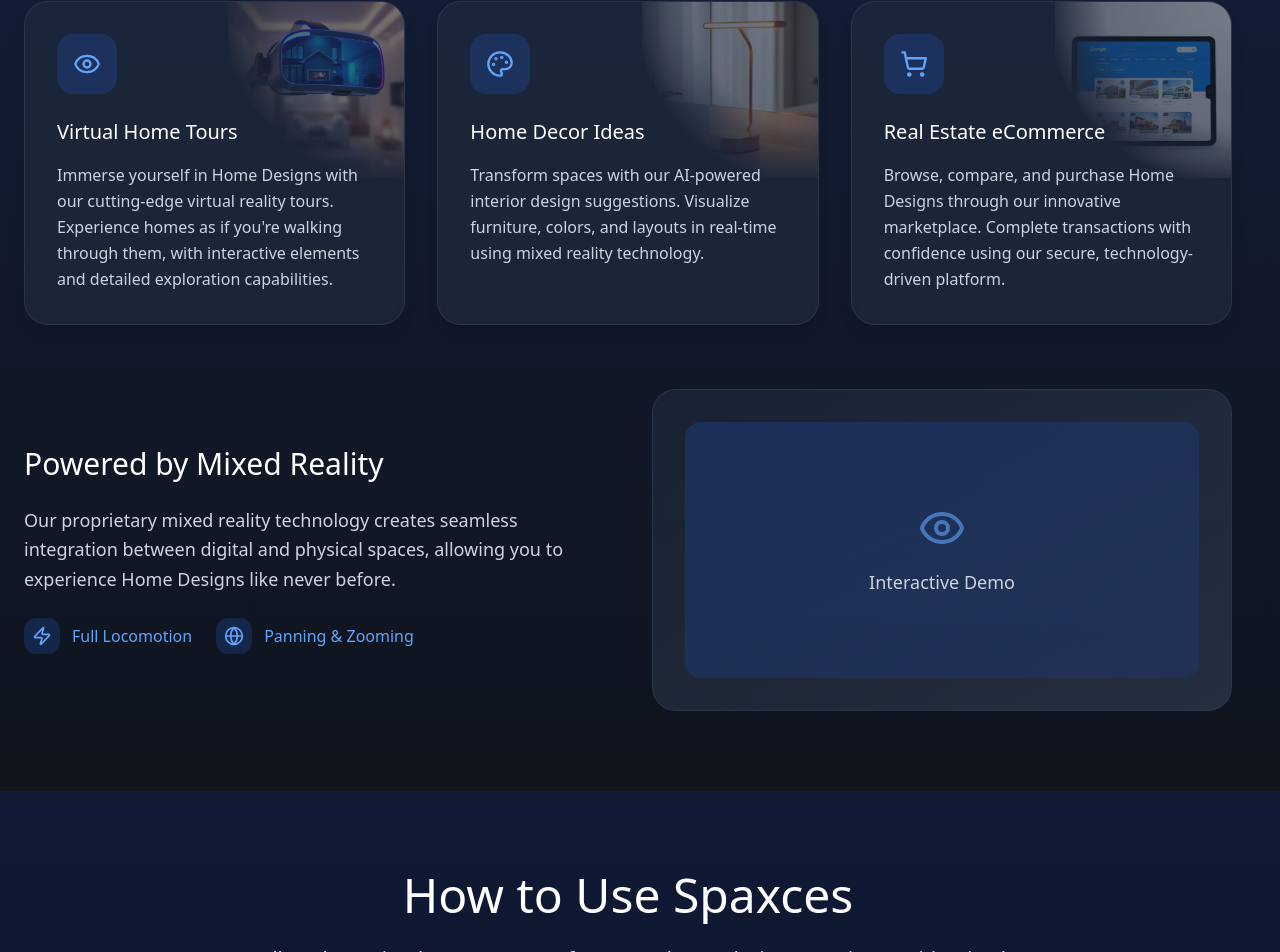
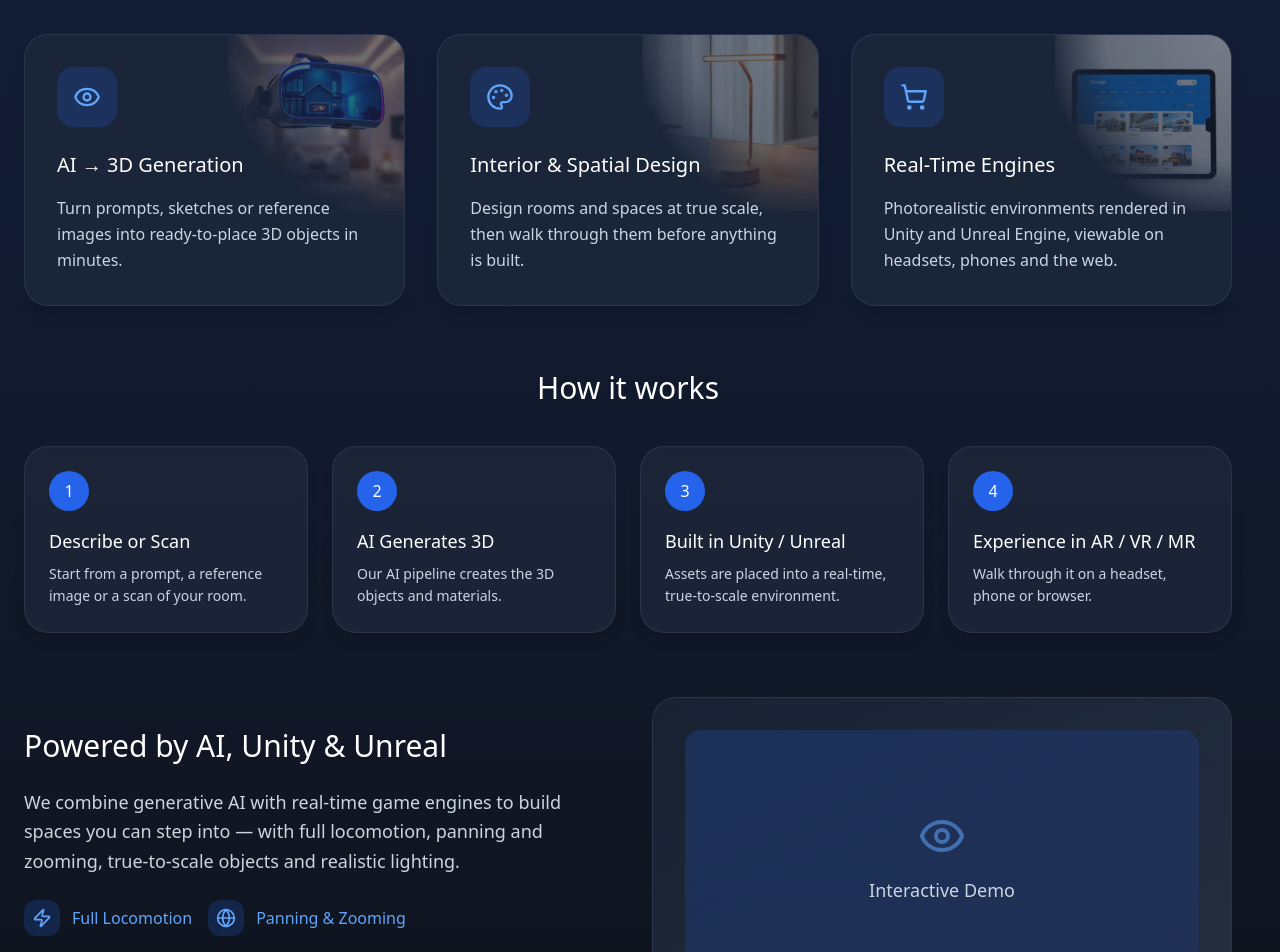
Before and after one commit to InterioXr/spaxces-website-v2, a React (Vite) app: page / in a window 1280 px wide. Shown: the part 1172-2124 px from the top of the page. Built offline with nearby package versions, Linux system fonts and the light colour scheme.

Commit message:
Changes
Co-authored-by: karanhasnochill <100081077+karanhasnochill@users.noreply.github.com>

```diff
--- a/src/pages/Index.tsx
+++ b/src/pages/Index.tsx
@@ -63,9 +63,11 @@ const Index = () => {
           <h1 className="text-xl md:text-2xl text-blue-100 mb-8 max-w-3xl mx-auto leading-relaxed font-medium">
             Regenerating Scattered Realities
           </h1>
+          <p className="text-2xl md:text-3xl text-white mb-6 max-w-3xl mx-auto font-medium leading-snug">
+            AI-generated 3D objects and spaces, experienced in Augmented, Virtual and Mixed Reality.
+          </p>
           <p className="text-lg text-slate-300 mb-6 max-w-2xl mx-auto font-normal">
-            Experience the future of Home Design exploration through immersive virtual tours,
-            innovative home decor solutions, and cutting-edge eCommerce platforms.
+            From a single idea to an immersive space — designed with AI, built in Unity &amp; Unreal Engine, and explored in MR.
           </p>
           <button className="bg-blue-600 hover:bg-blue-700 text-white px-8 py-4 rounded-full text-lg font-medium transition-all duration-200 transform hover:scale-105 shadow-lg hover:shadow-blue-500/25 elevation-2">
             Explore Spaxces
@@ -85,7 +87,7 @@ const Index = () => {
           <div className="text-center mb-16 animate-fade-in">
             <h2 className="text-5xl font-medium text-white mb-6">What is Spaxces?</h2>
             <p className="text-xl text-slate-300 max-w-3xl mx-auto leading-relaxed mb-8">
-              Spaxces is a Mixed Reality Design & eCommerce platform that bridges the gap between physical and digital home decor experiences.
+              Spaxces is a Mixed Reality platform by InterioXr Labs that uses AI to generate 3D objects and environments, then places them in the real world (AR), a fully virtual one (VR), or a blend of both (MR).
             </p>
             <button className="bg-blue-600 hover:bg-blue-700 text-white px-8 py-4 rounded-full text-lg font-medium transition-all duration-200 transform hover:scale-105 shadow-lg hover:shadow-blue-500/25 elevation-2">
               Launch Spaxces
@@ -105,8 +107,8 @@ const Index = () => {
                 <div className="inline-flex p-4 rounded-2xl bg-blue-600/20 text-blue-400 mb-6 group-hover:bg-blue-600/30 transition-colors duration-200">
                   <Eye size={28} />
                 </div>
-                <h3 className="text-xl font-medium text-white mb-4">Virtual Home Tours</h3>
-                <p className="text-slate-300 leading-relaxed">Immerse yourself in Home Designs with our cutting-edge virtual reality tours. Experience homes as if you're walking through them, with interactive elements and detailed exploration capabilities.</p>
+                <h3 className="text-xl font-medium text-white mb-4">AI → 3D Generation</h3>
+                <p className="text-slate-300 leading-relaxed">Turn prompts, sketches or reference images into ready-to-place 3D objects in minutes.</p>
               </div>
             </div>
 
@@ -122,8 +124,8 @@ const Index = () => {
                 <div className="inline-flex p-4 rounded-2xl bg-blue-600/20 text-blue-400 mb-6 group-hover:bg-blue-600/30 transition-colors duration-200">
                   <Palette size={28} />
                 </div>
-                <h3 className="text-xl font-medium text-white mb-4">Home Decor Ideas</h3>
-                <p className="text-slate-300 leading-relaxed">Transform spaces with our AI-powered interior design suggestions. Visualize furniture, colors, and layouts in real-time using mixed reality technology.</p>
+                <h3 className="text-xl font-medium text-white mb-4">Interior &amp; Spatial Design</h3>
+                <p className="text-slate-300 leading-relaxed">Design rooms and spaces at true scale, then walk through them before anything is built.</p>
               </div>
             </div>
 
@@ -139,20 +141,37 @@ const Index = () => {
                 <div className="inline-flex p-4 rounded-2xl bg-blue-600/20 text-blue-400 mb-6 group-hover:bg-blue-600/30 transition-colors duration-200">
                   <ShoppingCart size={28} />
                 </div>
-                <h3 className="text-xl font-medium text-white mb-4">Real Estate eCommerce</h3>
-                <p className="text-slate-300 leading-relaxed">Browse, compare, and purchase Home Designs through our innovative marketplace. Complete transactions with confidence using our secure, technology-driven platform.</p>
+                <h3 className="text-xl font-medium text-white mb-4">Real-Time Engines</h3>
+                <p className="text-slate-300 leading-relaxed">Photorealistic environments rendered in Unity and Unreal Engine, viewable on headsets, phones and the web.</p>
               </div>
             </div>
           </div>
 
+          <div className="text-center mb-10">
+            <h3 className="text-3xl font-medium text-white">How it works</h3>
+          </div>
+          <div className="grid grid-cols-1 md:grid-cols-2 lg:grid-cols-4 gap-6 mb-16">
+            {[
+              ["Describe or Scan", "Start from a prompt, a reference image or a scan of your room."],
+              ["AI Generates 3D", "Our AI pipeline creates the 3D objects and materials."],
+              ["Built in Unity / Unreal", "Assets are placed into a real-time, true-to-scale environment."],
+              ["Experience in AR / VR / MR", "Walk through it on a headset, phone or browser."],
+            ].map(([title, text], i) => (
+              <div key={title} className="p-6 rounded-3xl bg-slate-800/80 backdrop-blur-sm shadow-lg border border-slate-700/60 hover:border-blue-500/50 transition-all duration-300">
+                <div className="w-10 h-10 mb-4 rounded-full bg-blue-600 text-white flex items-center justify-center font-medium">{i + 1}</div>
+                <h3 className="text-lg font-medium text-white mb-2">{title}</h3>
+                <p className="text-slate-300 text-sm leading-relaxed">{text}</p>
+              </div>
+            ))}
+          </div>
+
           <div className="grid md:grid-cols-2 gap-12 items-center">
             <div className="space-y-6">
-              <h3 className="text-3xl font-medium text-white">Powered by Mixed Reality</h3>
+              <h3 className="text-3xl font-medium text-white">Powered by AI, Unity &amp; Unreal</h3>
               <p className="text-slate-300 text-lg leading-relaxed">
-                Our proprietary mixed reality technology creates seamless integration between digital and physical spaces,
-                allowing you to experience Home Designs like never before.
+                We combine generative AI with real-time game engines to build spaces you can step into — with full locomotion, panning and zooming, true-to-scale objects and realistic lighting.
               </p>
-              <div className="flex space-x-6">
+              <div className="flex flex-wrap gap-4">
                 <div className="flex items-center space-x-3 text-blue-400">
                   <div className="p-2 bg-blue-600/20 rounded-xl">
                     <Zap size={20} />
@@ -164,6 +183,18 @@ const Index = () => {
                     <Globe size={20} />
                   </div>
                   <span className="font-medium">Panning & Zooming</span>
+                </div>
+                <div className="flex items-center space-x-3 text-blue-400">
+                  <div className="p-2 bg-blue-600/20 rounded-xl">
+                    <Palette size={20} />
+                  </div>
+                  <span className="font-medium">AI Asset Generation</span>
+                </div>
+                <div className="flex items-center space-x-3 text-blue-400">
+                  <div className="p-2 bg-blue-600/20 rounded-xl">
+                    <Eye size={20} />
+                  </div>
+                  <span className="font-medium">Unity / Unreal</span>
                 </div>
               </div>
             </div>
@@ -186,7 +217,7 @@ const Index = () => {
           <div className="text-center mb-16 animate-fade-in">
             <h2 className="text-5xl font-medium text-white mb-6">How to Use Spaxces</h2>
             <p className="text-xl text-slate-300 max-w-3xl mx-auto leading-relaxed">
-              Follow these simple steps to transform your home design experience with mixed reality.
+              Follow these simple steps to design and explore spaces with AI and Mixed Reality.
             </p>
           </div>
 
@@ -250,8 +281,8 @@ const Index = () => {
                 4
               </div>
               <div className="relative z-10">
-                <h3 className="text-xl font-medium text-white mb-3">Purchase & Enjoy</h3>
-                <p className="text-slate-300 leading-relaxed">Once satisfied with your design, purchase the items directly through our platform and enjoy your newly designed space.</p>
+                <h3 className="text-xl font-medium text-white mb-3">Refine &amp; Realise</h3>
+                <p className="text-slate-300 leading-relaxed">Adjust materials, layouts and lighting, then take your design into the real world — with our partners or your own team.</p>
               </div>
             </div>
           </div>
@@ -272,7 +303,7 @@ const Index = () => {
           <div className="text-center mb-16 animate-fade-in">
             <h2 className="text-5xl font-medium text-white mb-6">Our Projects</h2>
             <p className="text-xl text-slate-300 max-w-3xl mx-auto leading-relaxed">
-              Explore our innovative mixed reality projects that are transforming home design experiences.
+              Explore our innovative mixed reality projects that are reshaping interior and spatial design.
             </p>
           </div>
 
@@ -343,11 +374,24 @@ const Index = () => {
           <div className="text-center mb-16 animate-fade-in">
             <h2 className="text-5xl font-medium text-white mb-6">Collaborate with Us</h2>
             <p className="text-xl text-slate-300 max-w-3xl mx-auto leading-relaxed">
-              Join our ecosystem of real estate professionals, interior designers, and technology innovators.
+              Join our ecosystem of interior and spatial designers, architects, developers and XR innovators.
             </p>
           </div>
 
           <div className="grid md:grid-cols-2 lg:grid-cols-4 gap-8 mb-16">
+            <div className="text-center p-8 rounded-3xl bg-slate-800/80 backdrop-blur-sm shadow-lg border border-slate-700/60 hover:shadow-xl hover:border-blue-500/50 transition-all duration-300 overflow-hidden relative">
+              {/* Background image with fade effect */}
+              <div className="absolute top-0 right-0 w-36 h-36 opacity-40 bg-cover bg-center" style={{
+              backgroundImage: `url(${interiorDesignWorkspace})`,
+              maskImage: 'radial-gradient(circle at top right, rgba(0,0,0,1) 0%, rgba(0,0,0,0.8) 50%, rgba(0,0,0,0) 75%)',
+              WebkitMaskImage: 'radial-gradient(circle at top right, rgba(0,0,0,1) 0%, rgba(0,0,0,0.8) 50%, rgba(0,0,0,0) 75%)'
+            }} />
+              <div className="inline-flex p-4 bg-blue-600/20 rounded-2xl mb-6 relative z-10">
+                <Users2 className="text-blue-400" size={32} />
+              </div>
+              <h3 className="text-lg font-medium text-white mb-3 relative z-10">Interior &amp; Spatial Designers</h3>
+              <p className="text-slate-300 text-sm leading-relaxed relative z-10">Design and present spaces at true scale in AR, VR and MR</p>
+            </div>
             <div className="text-center p-8 rounded-3xl bg-slate-800/80 backdrop-blur-sm shadow-lg border border-slate-700/60 hover:shadow-xl hover:border-blue-500/50 transition-all duration-300 overflow-hidden relative">
               {/* Background image with fade effect */}
               <div className="absolute top-0 right-0 w-36 h-36 opacity-40 bg-cover bg-center" style={{
@@ -356,23 +400,23 @@ const Index = () => {
               WebkitMaskImage: 'radial-gradient(circle at top right, rgba(0,0,0,1) 0%, rgba(0,0,0,0.8) 50%, rgba(0,0,0,0) 75%)'
             }} />
               <div className="inline-flex p-4 bg-blue-600/20 rounded-2xl mb-6 relative z-10">
-                <Users2 className="text-blue-400" size={32} />
+                <Palette className="text-blue-400" size={32} />
               </div>
-              <h3 className="text-lg font-medium text-white mb-3 relative z-10">Real Estate Agents</h3>
-              <p className="text-slate-300 text-sm leading-relaxed relative z-10">Enhance your listings with immersive experiences</p>
+              <h3 className="text-lg font-medium text-white mb-3 relative z-10">Architects &amp; Developers</h3>
+              <p className="text-slate-300 text-sm leading-relaxed relative z-10">Walk clients through projects before anything is built</p>
             </div>
             <div className="text-center p-8 rounded-3xl bg-slate-800/80 backdrop-blur-sm shadow-lg border border-slate-700/60 hover:shadow-xl hover:border-blue-500/50 transition-all duration-300 overflow-hidden relative">
               {/* Background image with fade effect */}
               <div className="absolute top-0 right-0 w-36 h-36 opacity-40 bg-cover bg-center" style={{
-              backgroundImage: `url(${interiorDesignWorkspace})`,
+              backgroundImage: `url(${globalNetwork})`,
               maskImage: 'radial-gradient(circle at top right, rgba(0,0,0,1) 0%, rgba(0,0,0,0.8) 50%, rgba(0,0,0,0) 75%)',
               WebkitMaskImage: 'radial-gradient(circle at top right, rgba(0,0,0,1) 0%, rgba(0,0,0,0.8) 50%, rgba(0,0,0,0) 75%)'
             }} />
               <div className="inline-flex p-4 bg-blue-600/20 rounded-2xl mb-6 relative z-10">
-                <Palette className="text-blue-400" size={32} />
+                <Zap className="text-blue-400" size={32} />
               </div>
-              <h3 className="text-lg font-medium text-white mb-3 relative z-10">Interior Designers</h3>
-              <p className="text-slate-300 text-sm leading-relaxed relative z-10">Showcase your designs in virtual environments</p>
+              <h3 className="text-lg font-medium text-white mb-3 relative z-10">Real Estate Partners</h3>
+              <p className="text-slate-300 text-sm leading-relaxed relative z-10">Bring properties to life with immersive spatial experiences</p>
             </div>
             <div className="text-center p-8 rounded-3xl bg-slate-800/80 backdrop-blur-sm shadow-lg border border-slate-700/60 hover:shadow-xl hover:border-blue-500/50 transition-all duration-300 overflow-hidden relative">
               {/* Background image with fade effect */}
@@ -382,23 +426,10 @@ const Index = () => {
               WebkitMaskImage: 'radial-gradient(circle at top right, rgba(0,0,0,1) 0%, rgba(0,0,0,0.8) 50%, rgba(0,0,0,0) 75%)'
             }} />
               <div className="inline-flex p-4 bg-blue-600/20 rounded-2xl mb-6 relative z-10">
-                <Zap className="text-blue-400" size={32} />
-              </div>
-              <h3 className="text-lg font-medium text-white mb-3 relative z-10">Tech Partners</h3>
-              <p className="text-slate-300 text-sm leading-relaxed relative z-10">Integrate with our API and expand our platform</p>
-            </div>
-            <div className="text-center p-8 rounded-3xl bg-slate-800/80 backdrop-blur-sm shadow-lg border border-slate-700/60 hover:shadow-xl hover:border-blue-500/50 transition-all duration-300 overflow-hidden relative">
-              {/* Background image with fade effect */}
-              <div className="absolute top-0 right-0 w-36 h-36 opacity-40 bg-cover bg-center" style={{
-              backgroundImage: `url(${globalNetwork})`,
-              maskImage: 'radial-gradient(circle at top right, rgba(0,0,0,1) 0%, rgba(0,0,0,0.8) 50%, rgba(0,0,0,0) 75%)',
-              WebkitMaskImage: 'radial-gradient(circle at top right, rgba(0,0,0,1) 0%, rgba(0,0,0,0.8) 50%, rgba(0,0,0,0) 75%)'
-            }} />
-              <div className="inline-flex p-4 bg-blue-600/20 rounded-2xl mb-6 relative z-10">
                 <Globe className="text-blue-400" size={32} />
               </div>
-              <h3 className="text-lg font-medium text-white mb-3 relative z-10">Global Network</h3>
-              <p className="text-slate-300 text-sm leading-relaxed relative z-10">Connect with professionals worldwide</p>
+              <h3 className="text-lg font-medium text-white mb-3 relative z-10">Tech &amp; XR Partners</h3>
+              <p className="text-slate-300 text-sm leading-relaxed relative z-10">Build with us on AI, Unity and Unreal pipelines</p>
             </div>
           </div>
 
```
